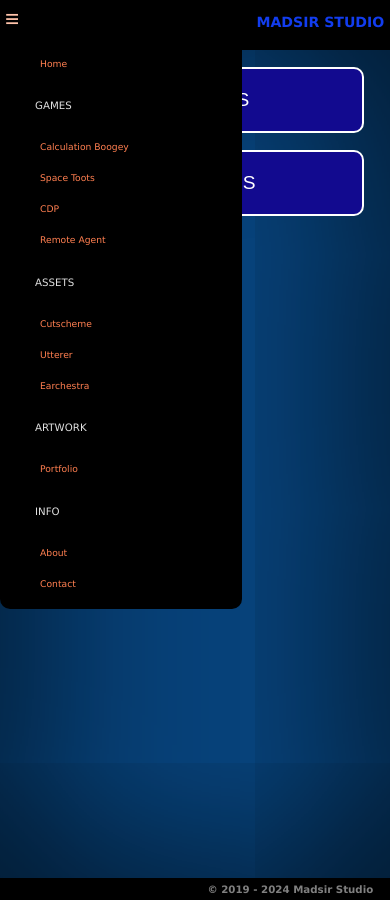
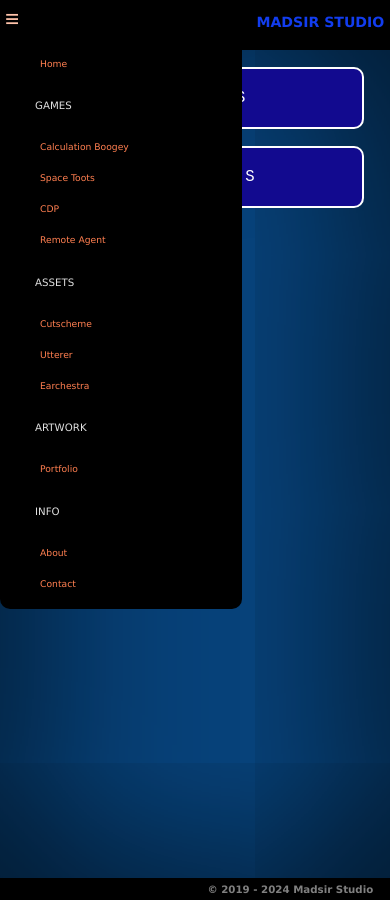
Before and after one commit to Madsir/madsirstudio.github.io, a Jekyll site: the page built from index.html, in a window 390 px wide. Built offline with Jekyll 4.4.1, drawn with Linux system fonts in a browser that asks for light colours.

Commit message:
Update index.html

```diff
--- a/index.html
+++ b/index.html
@@ -17,8 +17,8 @@
   height: 100%;
 }
 .centerdiv {
-  margin-left: 5%;
-  margin-right: 5%;
+  margin-left: 2.5%;
+  margin-right: 2.5%;
 }
 .columns {
 	float: center;
@@ -75,7 +75,6 @@
 }
 .around img:hover {
   box-shadow: 0 0 2px 2px #ff8e8e;
-  opacity: 1;
 }
 .around {
   margin-left: 2%;
@@ -90,21 +89,19 @@
 }
 summary:hover {
   background-color: #090548;
-  margin-top: 5%;
 }
 summary {
  text-align: center;
  margin-left:35%;
  margin-right:35%;
- font-family: fantasy;
+ font-family: monospace;
   font-size: 2.2em;
   color: white;
   background-color: #120a8f;
-  margin-top: 5%;
    border: 2px solid white;
    padding: 20px 30px;
   border-radius:10px;
-	cursor:pointer;
+cursor:pointer;
 }
 </style>
 </head>
```
